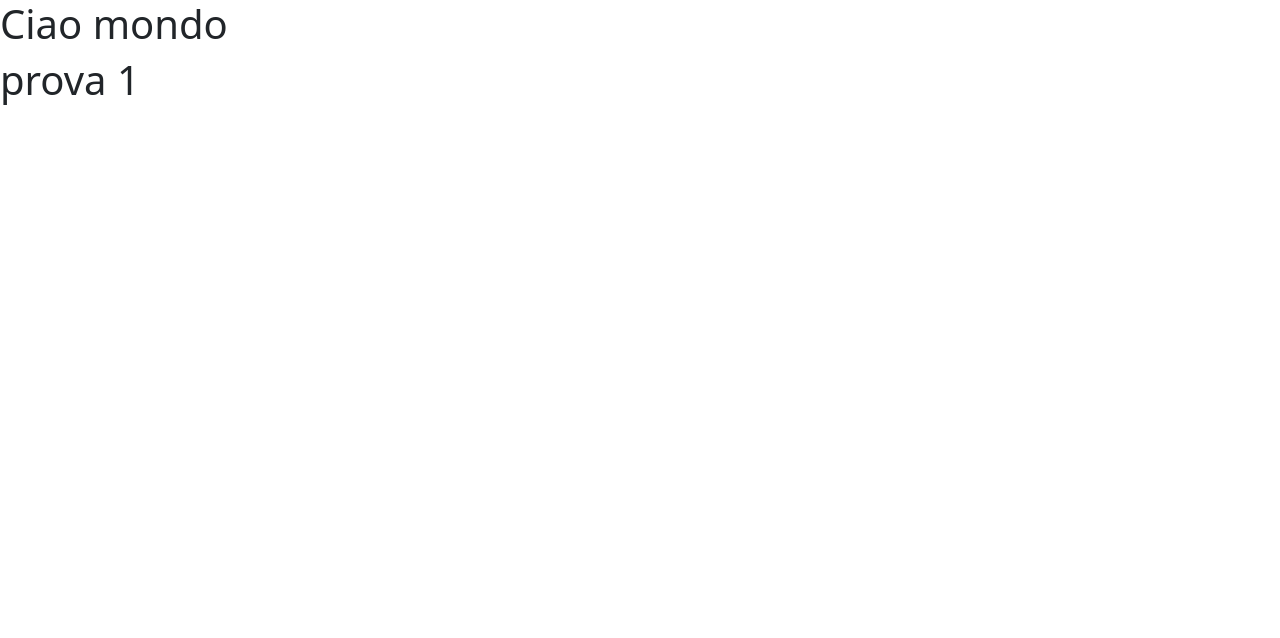
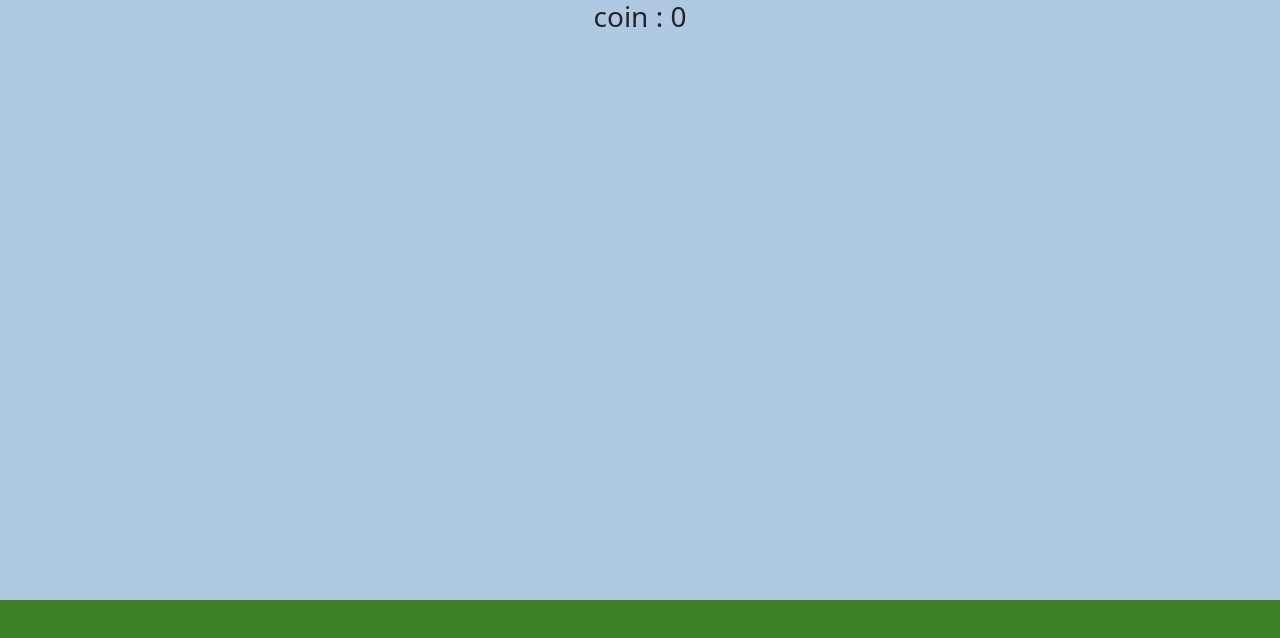
Before and after one commit to LeonardoRinaldi92/provaG, a Vue app: page / in a window 1280 px wide. Shown: the top 638 px of the page. Built offline with nearby package versions, Linux system fonts and the light colour scheme.

Commit message:
soldini aggiunti

```diff
--- a/src/App.vue
+++ b/src/App.vue
@@ -10,8 +10,9 @@ export default {
 </script>
 
 <template>
-  <h1>Ciao mondo</h1>
-  <Field/>
+  <div class="box-container">
+    <Field/>
+  </div>
 </template>
 
 <style lang="scss">
--- a/src/components/Field.vue
+++ b/src/components/Field.vue
@@ -4,7 +4,12 @@
         name: 'Field',
         data() {
             return {
-                store
+                store,
+            }
+        },
+        methods: {
+            addCoin() {
+                store.coin  = store.coin + store.coinValue
             }
         }
     }
@@ -12,9 +17,22 @@
 </script>
 
 <template>
-    <div>
-        <h1>
-            prova {{ store.prova }}
-        </h1>
+    <div class="w-100 h-100">
+        <div class="container-fluid h-100">
+            <div class="row h-100"  @click="addCoin()">
+                <div class="col-12 h-75" style="background-color: rgb(175, 201, 224);">
+                    <div class="text-center">
+                        <h3>
+                            coin : {{ store.coin }}
+                        </h3>
+                    </div>
+                </div>
+                <div class="col-12 h-25" style="background-color: rgb(61, 129, 40);">
+                </div>
+
+
+            </div>
+
+        </div>
     </div>
 </template>
--- a/src/store.js
+++ b/src/store.js
@@ -2,6 +2,7 @@ import { reactive } from "vue";
 
 export const store = reactive (
     {
-        prova: 1
+        coin: 0,
+        coinValue: 1
     }
 )
--- a/src/style/main.scss
+++ b/src/style/main.scss
@@ -1 +1,6 @@
 @import 'node_modules/bootstrap/scss/bootstrap';
+
+.box-container {
+    height: 100vh;
+
+}
```
